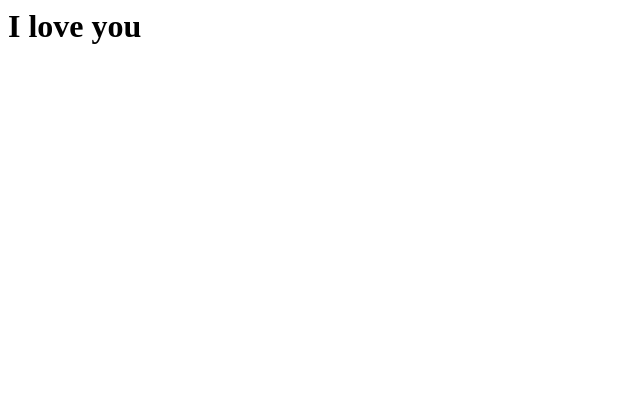
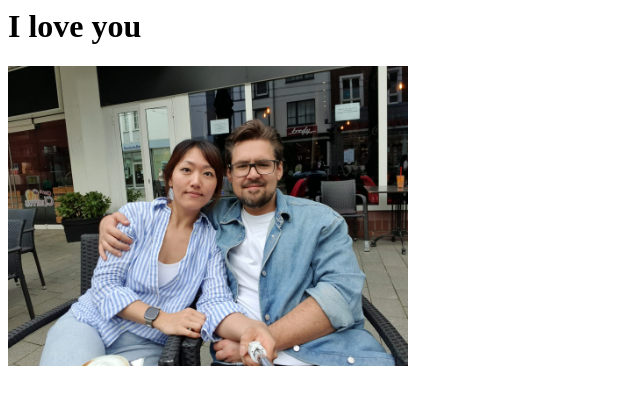
Before and after one commit to Trullimom/170225, a plain HTML site: page index.html in a window 1280 px wide. Shown: the whole page, without its empty margins (0-640 px from the left). Drawn offline with Linux system fonts and the light colour scheme.

Commit message:
Anji Foto

```diff
--- a/index.html
+++ b/index.html
@@ -1 +1,3 @@
 <h1>I love you</h1>
+
+<img src="/anji.jpg" alt="" style="height: 300px;">
```
Also changed, not shown: anji.jpg (added).
